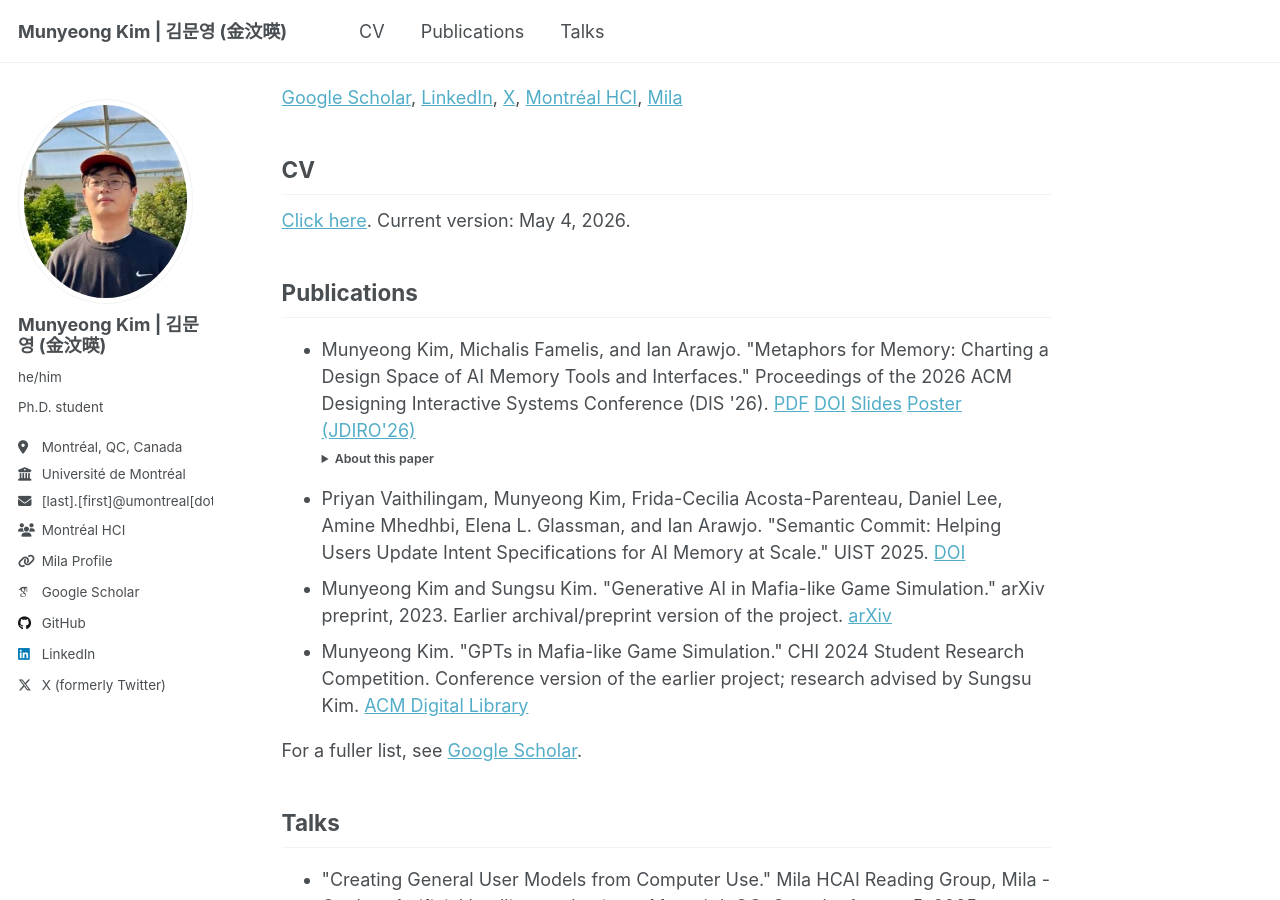
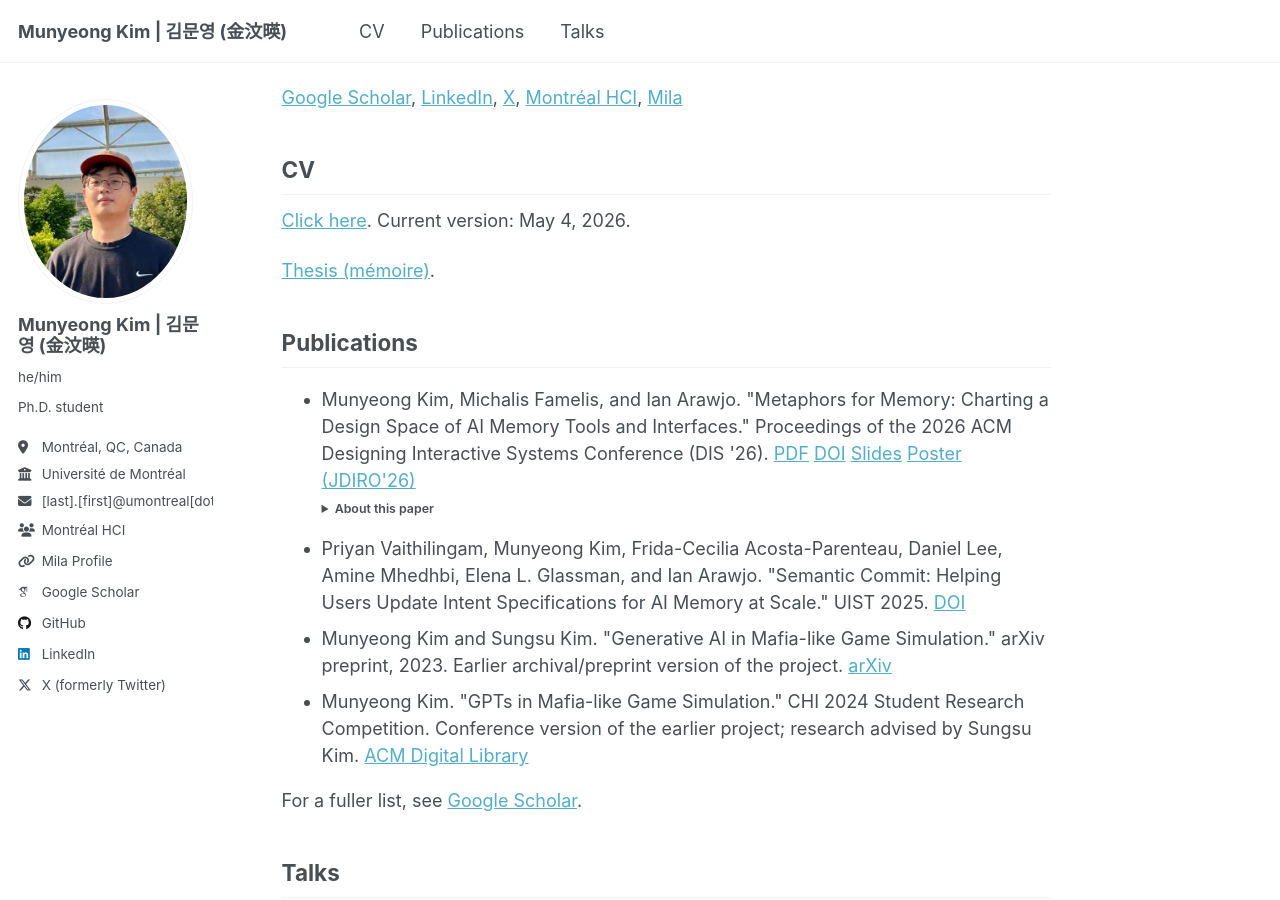
Before and after one commit to MunyeongKim/munyeongkim.github.io, a Jekyll site: the page built from _pages/about.md, in a window 1280 px wide and 900 px high, scrolled down 439 px. Built offline with Jekyll 4.4.1, drawn with Linux system fonts in a browser that asks for light colours; some web fonts are replaced; a script that is not in the unit is left out.

Commit message:
Add thesis memoire link

```diff
--- a/_pages/about.md
+++ b/_pages/about.md
@@ -24,6 +24,7 @@ Find Me
 <section id="cv">
   <h2>CV</h2>
   <p><a href="/files/Munyeong_Kim_CV_260504.pdf" target="_blank" rel="noopener noreferrer">Click here</a>. Current version: May 4, 2026.</p>
+  <p><a href="/files/Kim_Munyeong_2026_memoire.pdf" target="_blank" rel="noopener noreferrer">Thesis (mémoire)</a>.</p>
 </section>
 
 <section id="publications">
```
Also changed, not shown: 1 other file.
